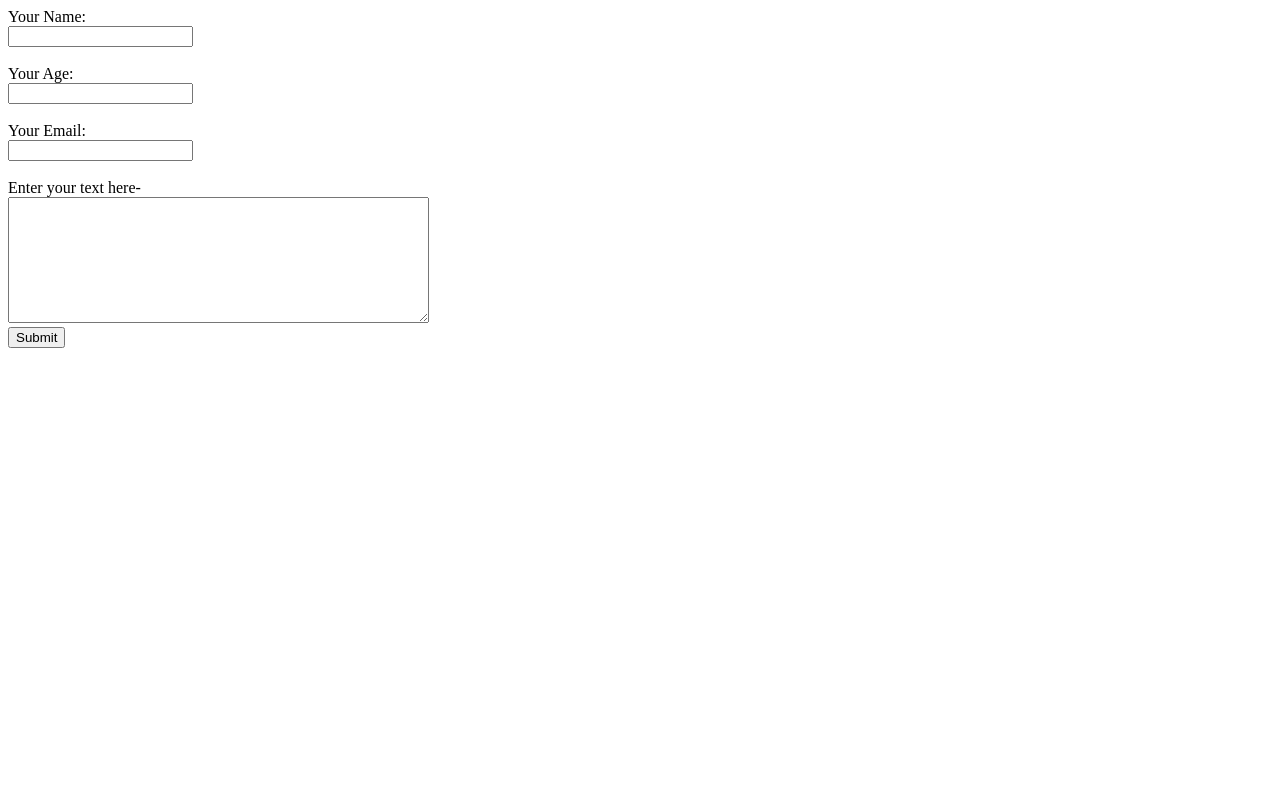
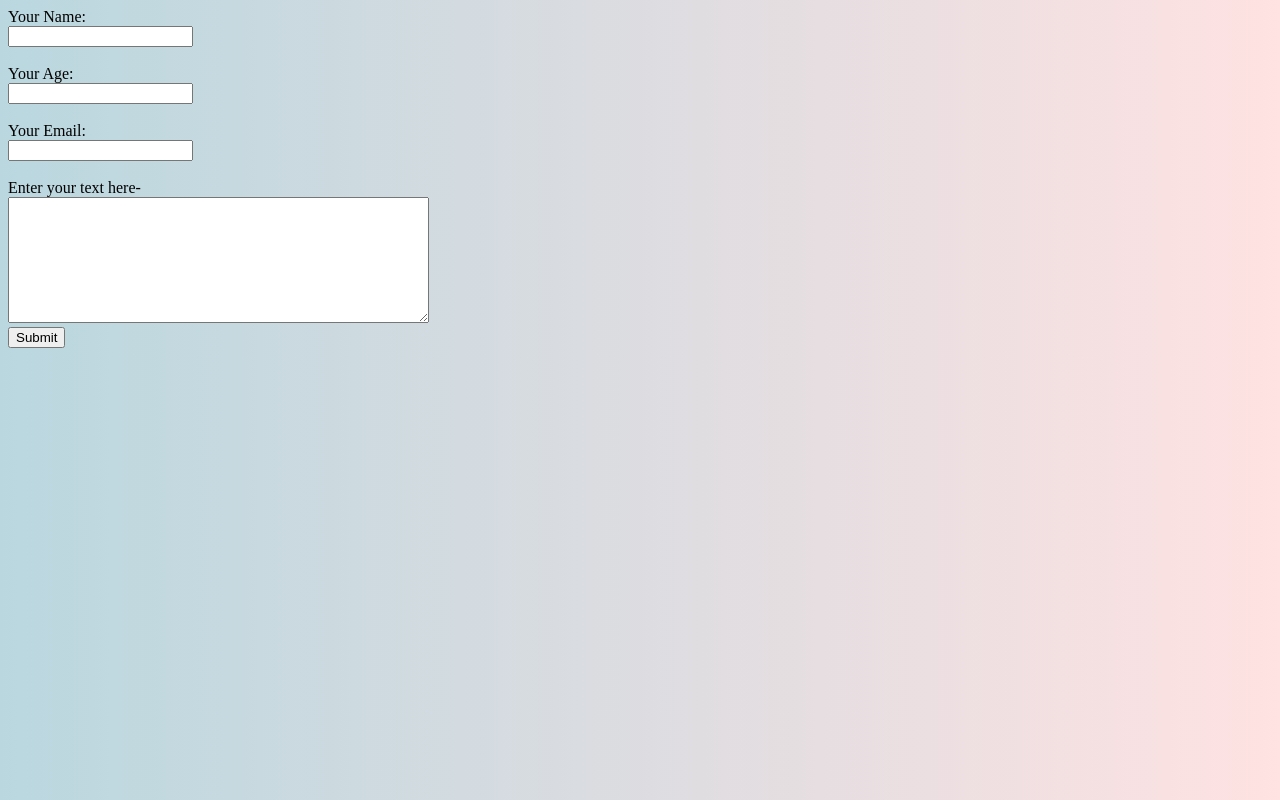
Before and after one commit to MannanHanda/my_cv, a plain HTML site: page contact.html in a window 1280 px wide. Drawn offline with Linux system fonts and the light colour scheme.

Commit message:
Update contact.html

```diff
--- a/contact.html
+++ b/contact.html
@@ -3,7 +3,7 @@
   <head>
     <meta charset="utf-8">
     <title>Contact</title>
-    <link rel="stylesheet" href="/C:\Users\91817\Desktop\Mannan Handa\Coding\WebDevelopmentCourse\HTML- Personal Site\css\style.css">
+    <link rel="stylesheet" href="css\style.css">
   </head>
   <body>
   <form action="mailto:mannanhandak1@gmail.com" method="post" enctype='text/plain'>
```
